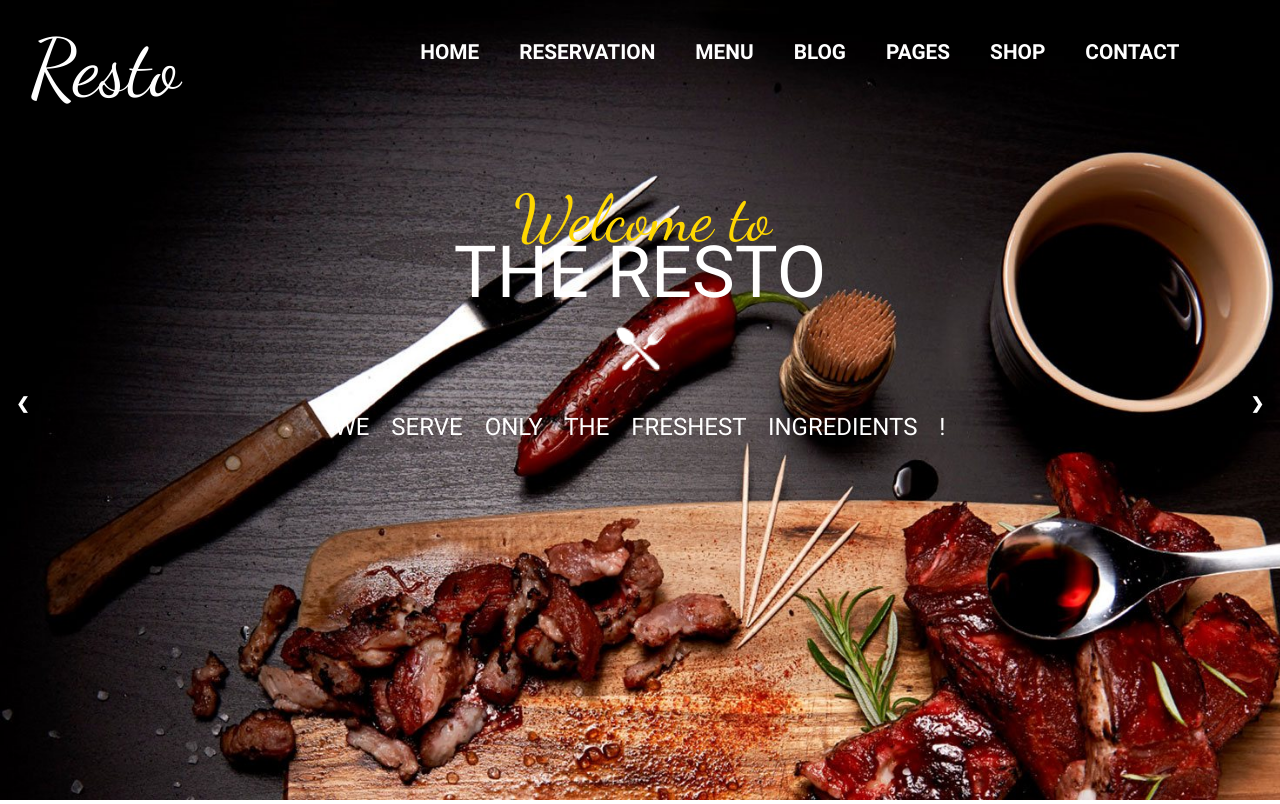
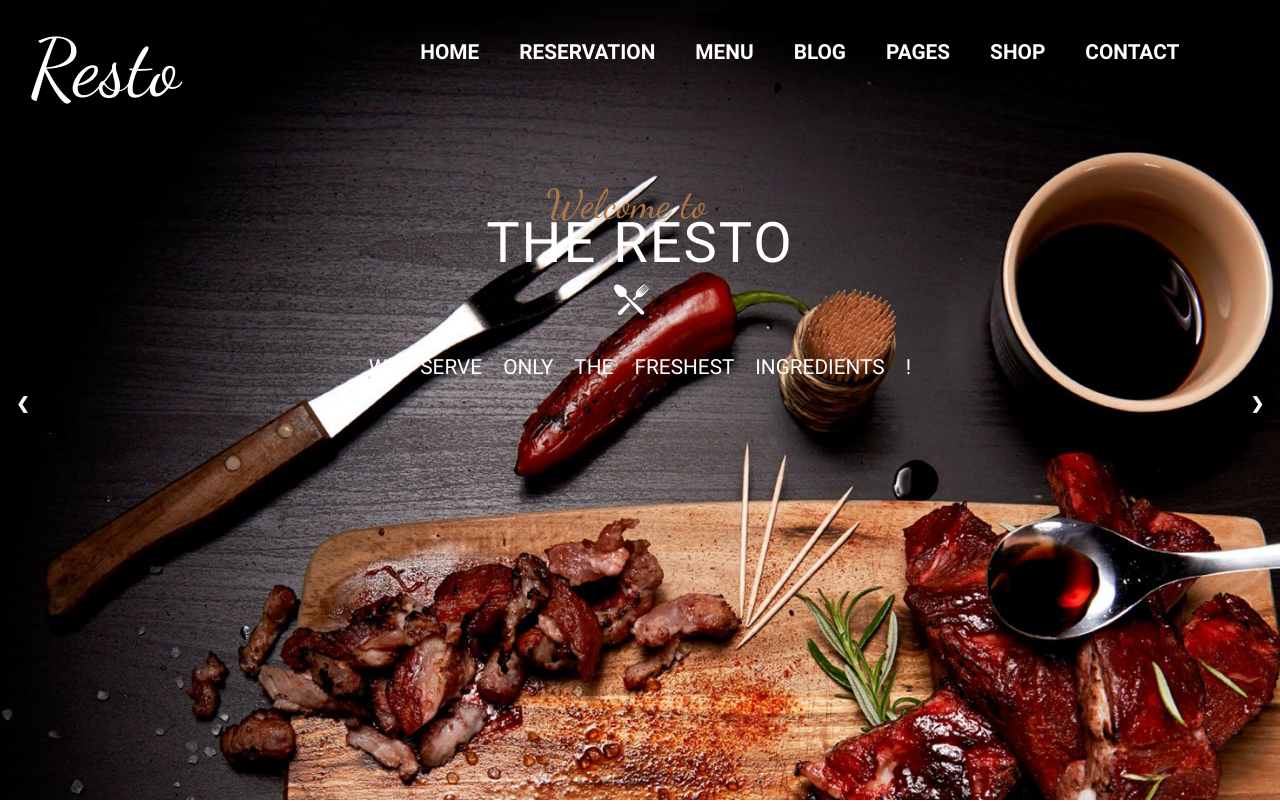
Before and after one commit to CorentinLeb/TheResto, a plain HTML site: page index.html in a window 1280 px wide. Shown: the top 804 px of the page. Drawn offline with Linux system fonts and the light colour scheme.

Commit message:
end of the day, style almost finish for header

```diff
--- a/assets/scss/_header.scss
+++ b/assets/scss/_header.scss
@@ -87,28 +87,27 @@
         position: absolute;
         text-align: center;
         font-family: 'Dancing';
-        color: gold;
-        font-size: 4em;
+        color: rgb(175, 119, 70);
+        font-size: 2.5em;
     }
     span:nth-child(2) {
-        margin-top: 50px;
-        font-size: 4.5em;
+        margin-top: 30px;
+        font-size: 3.5em;
         text-transform: uppercase;
+        letter-spacing: 2px;
     }
 }
-
 
 .icon_welcome {
     width: 5%;
     img {
-        width: 100%;
+        width: 70%;
     }
 }
 
 .ingredients_flex {
     margin-top: 30px;
-    font-size: 1.5rem;
-    font-family: 'RobotoBold';
+    font-size: 1.3rem;
     text-transform: uppercase;
     word-spacing: 1rem;
 }
```
Also changed, not shown: assets/scss/style.css, 1 other file.
